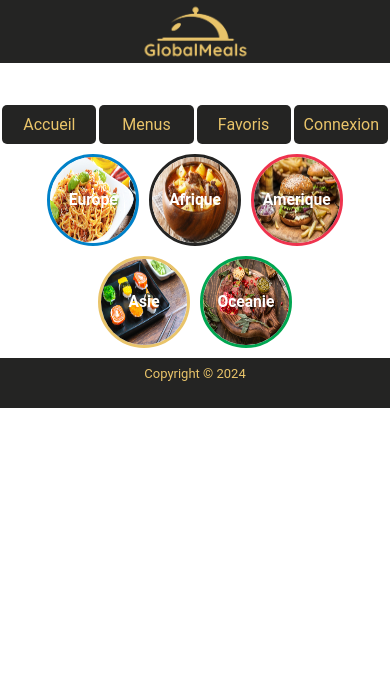
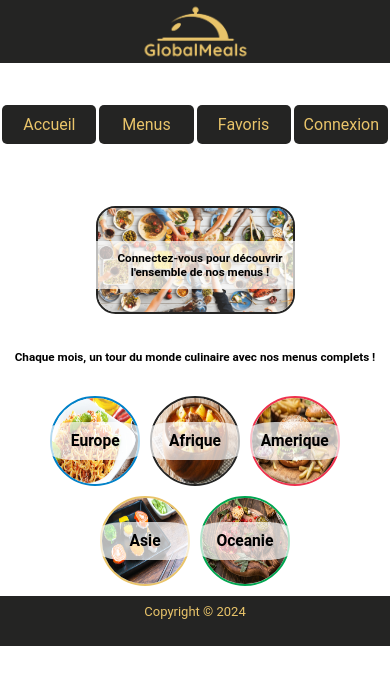
Before and after one commit to WildCodeSchool-2024-02/JS-lyon-0224-P3-globalmeals, a React (Vite) app in the folder client/: page / in a window 390 px wide. Shown: the top 684 px of the page. Built offline with nearby package versions, Linux system fonts and the light colour scheme; no server answers.

Commit message:
add welcome text and image

```diff
--- a/client/src/components/accueil/Accueil.css
+++ b/client/src/components/accueil/Accueil.css
@@ -1,3 +1,46 @@
+.continents {
+  display: flex;
+  flex-direction: column;
+  align-items: center;
+}
+
+.welcome-container {
+  position: relative;
+  display: inline-block;
+  text-align: center;
+  margin-top: 2rem;
+}
+
+.welcome {
+  width: 50%;
+  border: 2px solid #242423;
+  border-radius: 5vw;
+  margin-bottom: 20px;
+  margin-top: 20px;
+  display: block;
+  margin-left: auto;
+  margin-right: auto;
+}
+
+.welcome-text {
+  position: absolute;
+  top: 50%;
+  left: 50%;
+  transform: translate(-50%, -50%);
+  color: black;
+  font-size: 1.6vw;
+  width: 50%;
+  padding: 10px;
+  background-color: rgb(255, 255, 255, 0.7);
+  text-align: center;
+}
+
+.new-menus {
+  font-size: 1.8vw;
+  margin-bottom: 2rem;
+  margin-top: 1rem;
+}
+
 .continents1,
 .continents2 {
   display: flex;
@@ -24,80 +67,24 @@
   .amerique,
   .asie,
   .oceanie {
-    width: 22vw;
-    height: 22vw;
+    width: 20vw;
+    height: 20vw;
   }
 
   .europe {
-    border: 1vw solid #0081c8;
+    border: 0.6vw solid #0081c8;
   }
 
   .afrique {
-    border: 1vw solid #242423;
+    border: 0.6vw solid #242423;
   }
 
   .amerique {
-    border: 1vw solid #ee334e;
+    border: 0.6vw solid #ee334e;
   }
 
   .asie {
-    border: 1vw solid #e9c46a;
-  }
-
-  .oceanie {
-    border: 1vw solid #00a651;
-  }
-  .image-container {
-    position: relative;
-    display: inline-block;
-  }
-
-  .image-container img {
-    display: block;
-  }
-
-  .image-container h2 {
-    position: absolute;
-    top: 50%;
-    left: 50%;
-    transform: translate(-50%, -50%);
-    margin: 0;
-    padding: 0;
-    color: white;
-    font-size: 4vw;
-    text-align: center;
-  }
-
-  .image-container h2 a {
-    color: inherit;
-    text-decoration: none;
-  }
-}
-
-@media screen and (min-width: 372px) {
-  .europe,
-  .afrique,
-  .amerique,
-  .asie,
-  .oceanie {
-    width: 22vw;
-    height: 22vw;
-  }
-
-  .europe {
-    border: 1vw solid #0081c8;
-  }
-
-  .afrique {
-    border: 1vw solid #242423;
-  }
-
-  .amerique {
-    border: 1vw solid #ee334e;
-  }
-
-  .asie {
-    border: 1vw solid #e9c46a;
+    border: 0.6vw solid #e9c46a;
   }
 
   .oceanie {
@@ -119,10 +106,80 @@
     left: 50%;
     transform: translate(-50%, -50%);
     margin: 0;
-    padding: 0;
-    color: white;
+    padding: 10px;
+    color: black;
     font-size: 4vw;
+    width: 80%;
+    background-color: rgba(255, 255, 255, 0.7);
     text-align: center;
+    border-radius: 30%;
+  }
+
+  .image-container h2 a {
+    color: inherit;
+    text-decoration: none;
+  }
+  .new-menus {
+    font-size: 3vw;
+  }
+
+  .welcome-text {
+    font-size: 3vw;
+  }
+}
+
+@media screen and (min-width: 372px) {
+  .europe,
+  .afrique,
+  .amerique,
+  .asie,
+  .oceanie {
+    width: 22vw;
+    height: 22vw;
+  }
+
+  .europe {
+    border: 0.6vw solid #0081c8;
+  }
+
+  .afrique {
+    border: 0.6vw solid #242423;
+  }
+
+  .amerique {
+    border: 0.6vw solid #ee334e;
+  }
+
+  .asie {
+    border: 0.6vw solid #e9c46a;
+  }
+
+  .oceanie {
+    border: 0.6vw solid #00a651;
+  }
+
+  .image-container {
+    position: relative;
+    display: inline-block;
+  }
+
+  .image-container img {
+    display: block;
+  }
+
+  .image-container h2 {
+    position: absolute;
+    top: 50%;
+    left: 50%;
+    transform: translate(-50%, -50%);
+    margin: 0;
+    padding: 10px;
+    color: black;
+    font-size: 4vw;
+    width: 88%;
+    background-color: rgba(255, 255, 255, 0.7);
+    text-align: center;
+    border-radius: 30%;
   }
 
   .image-container h2 a {
--- a/client/src/components/accueil/Accueil.jsx
+++ b/client/src/components/accueil/Accueil.jsx
@@ -5,10 +5,20 @@ import afriqueImage from "../../assets/images/bonava.jpg";
 import ameriqueImage from "../../assets/images/burger.jpeg";
 import asieImage from "../../assets/images/assiette-de-sushi.jpeg";
 import oceanieImage from "../../assets/images/KANGAROO_STEAK.jpeg";
+import welcomeImage from "../../assets/images/friends-happiness.png";
 
 function Continents() {
   return (
     <main className="continents">
+      <div className="welcome-container">
+        <img className="welcome" src={welcomeImage} alt="welcome" />
+        <h2 className="welcome-text">
+          Connectez-vous pour découvrir l'ensemble de nos menus !
+        </h2>
+      </div>
+      <h2 className="new-menus">
+        Chaque mois, un tour du monde culinaire avec nos menus complets !
+      </h2>
       <div className="continents1">
         <div className="image-container">
           <img className="europe" src={europeImage} alt="spaguetti" />
```
Also changed, not shown: client/src/assets/images/friends-happiness.png (added).
